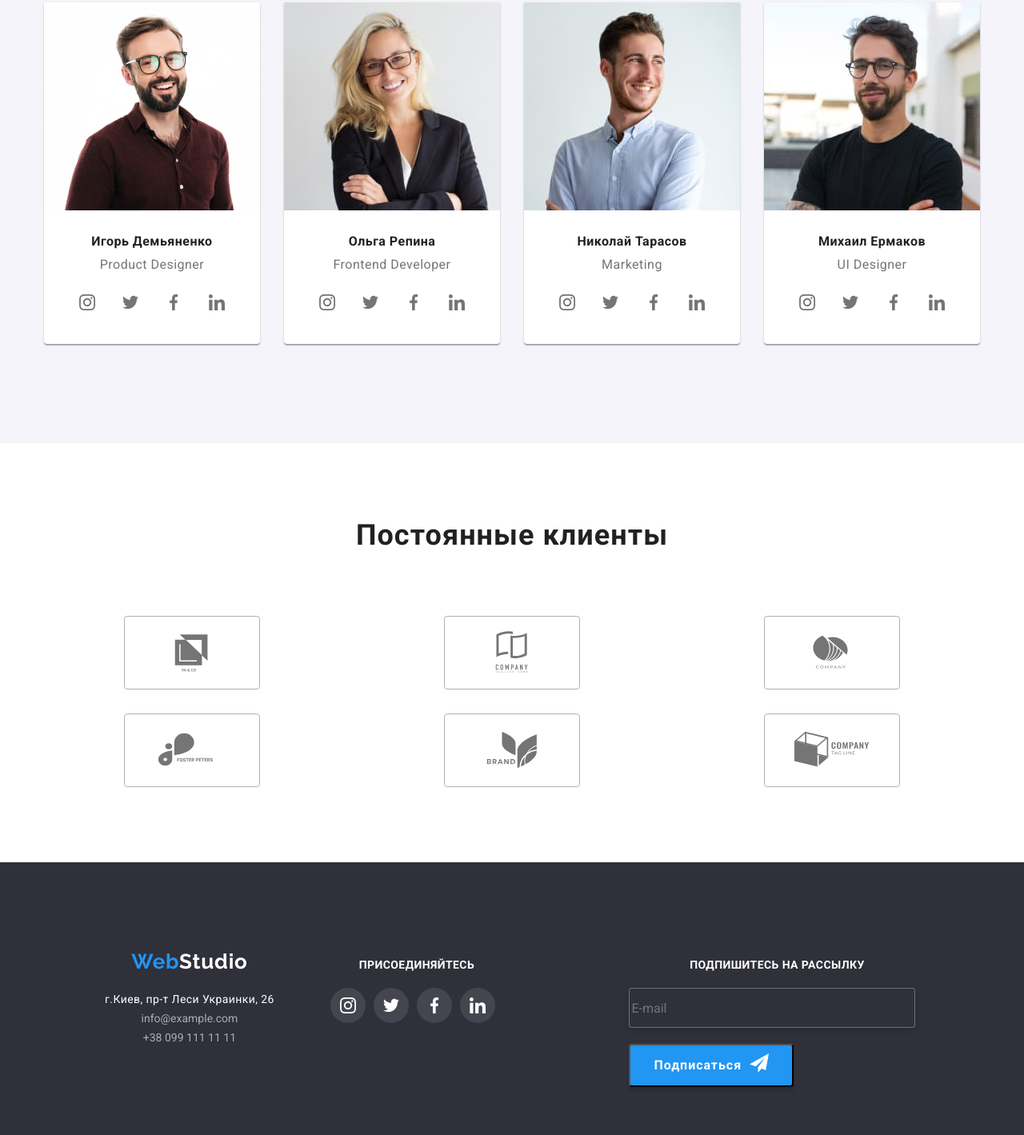
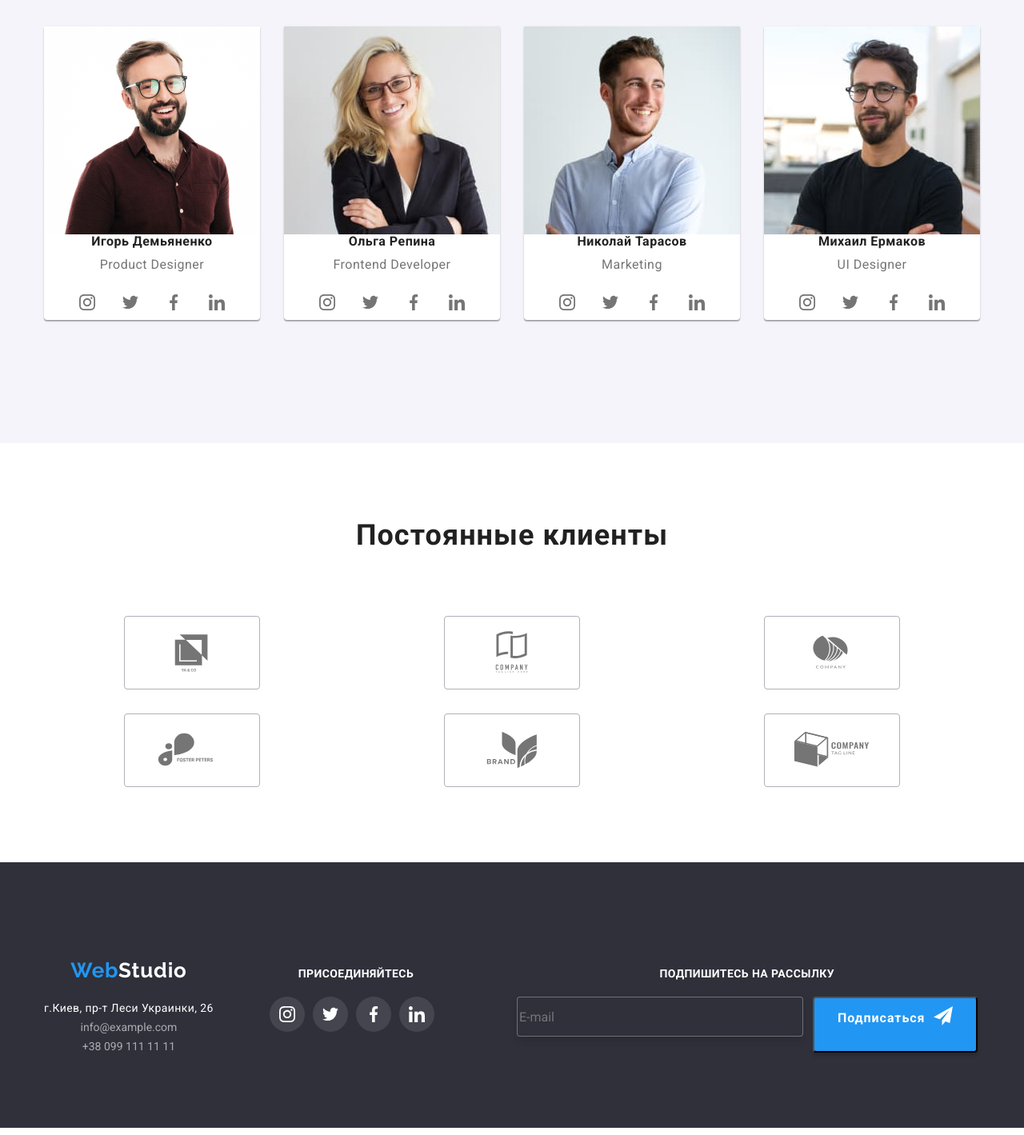
Before and after one commit to Anna-Babynina/goit-markup-hw-08, a plain HTML site: page index.html in a window 1280 px wide. Shown: the part 1716-3135 px from the top of the page at 80% size. Drawn offline with nearby package versions, Linux system fonts and the light colour scheme.

Commit message:
доработка

```diff
--- a/index.html
+++ b/index.html
@@ -73,7 +73,7 @@
         </ul>
       </div>
 
-       <div class="mobile-menu is-open" data-menu>
+       <div class="mobile-menu" data-menu>
             <button type="button" class="mobile-menu-btn" data-menu-close>
                 <svg class="mobile-btn-icon" width="40" height="40">
                   <use href="./images/symbol-defs.svg#icon-close"></use>
--- a/scss/_layout/_footer.scss
+++ b/scss/_layout/_footer.scss
@@ -111,7 +111,7 @@
     display: flex;
     align-items: baseline;
     flex-wrap: wrap;
-    justify-content: space-between;
+    justify-content: space-around;
   }
 
   @media screen and (min-width: 1200px) {
@@ -122,7 +122,7 @@
 
 .footer-left {
   @media screen and (min-width: 780px) {
-    margin-left: 76px;
+    margin-top: 60px;
   }
   @media screen and (min-width: 1200px) {
     margin-right: 70px;
@@ -132,12 +132,9 @@
   @media screen and (min-width: 480px) {
     margin-top: 60px;
   }
-  @media screen and (min-width: 780px) {
-    margin-right: 89px;
-  }
 
   @media screen and (min-width: 1200px) {
-    display: block;
+    margin-right: 93px;
   }
 }
 
@@ -145,16 +142,10 @@
   @media screen and (min-width: 1200px) {
     margin-right: auto;
   }
-  @media screen and (min-width: 768px) {
-    margin: 0 auto;
-  }
-  @media screen and (min-width: 480px) {
-    margin: 0 auto;
-  }
 }
 
 .footer-form {
   @media screen and (min-width: 1200px) {
-    display: block;
+    display: flex;
   }
 }
--- a/scss/_layout/_our-team.scss
+++ b/scss/_layout/_our-team.scss
@@ -40,14 +40,10 @@
   border-radius: 0px 0px 4px 4px;
 }
 
-// .team-item-block:not(:last-child) {
-//   @media screen and (min-width: 1200px) {
-//     flex-basis: calc((100%-4 * 30px) / 4);
-//     margin-right: 30px;
-//   }
-// }
-.team-item-block {
-  margin-bottom: 30px;
+.team-item-block:not(:last-child) {
+  @media screen and (max-width: 480px) {
+    margin-bottom: 30px;
+  }
 }
 
 .team-list {
@@ -63,7 +59,7 @@
   }
 }
 
-.team-list-block {
+.team-list {
   padding-top: 30px;
   padding-bottom: 30px;
 }
@@ -76,6 +72,7 @@
 
   @media screen and (min-width: 768px) {
     width: 354px;
+    margin-bottom: 30px;
   }
 
   @media screen and (min-width: 1200px) {
```
Also changed, not shown: css/main.css, css/main.min.css, 5 other files.
